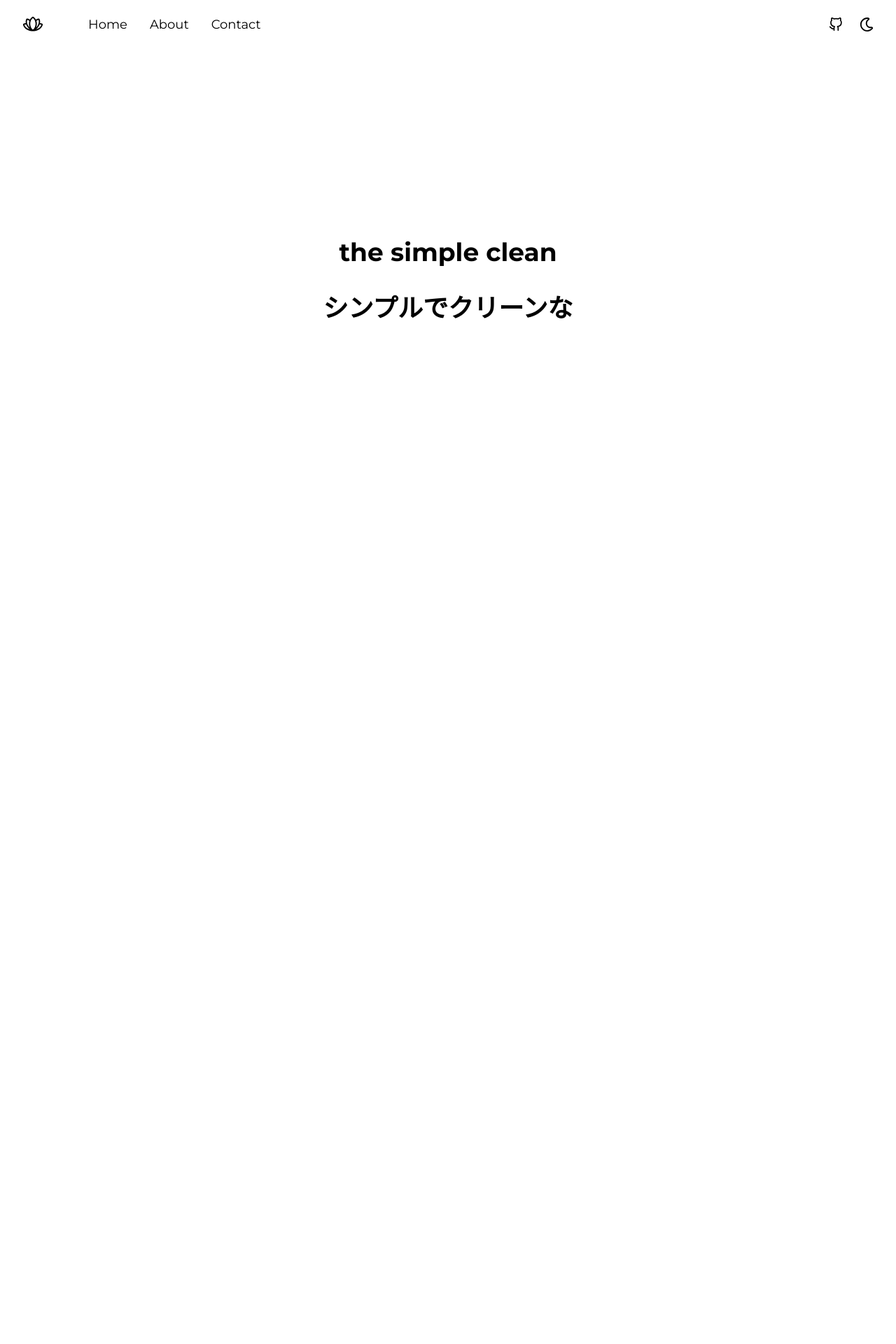
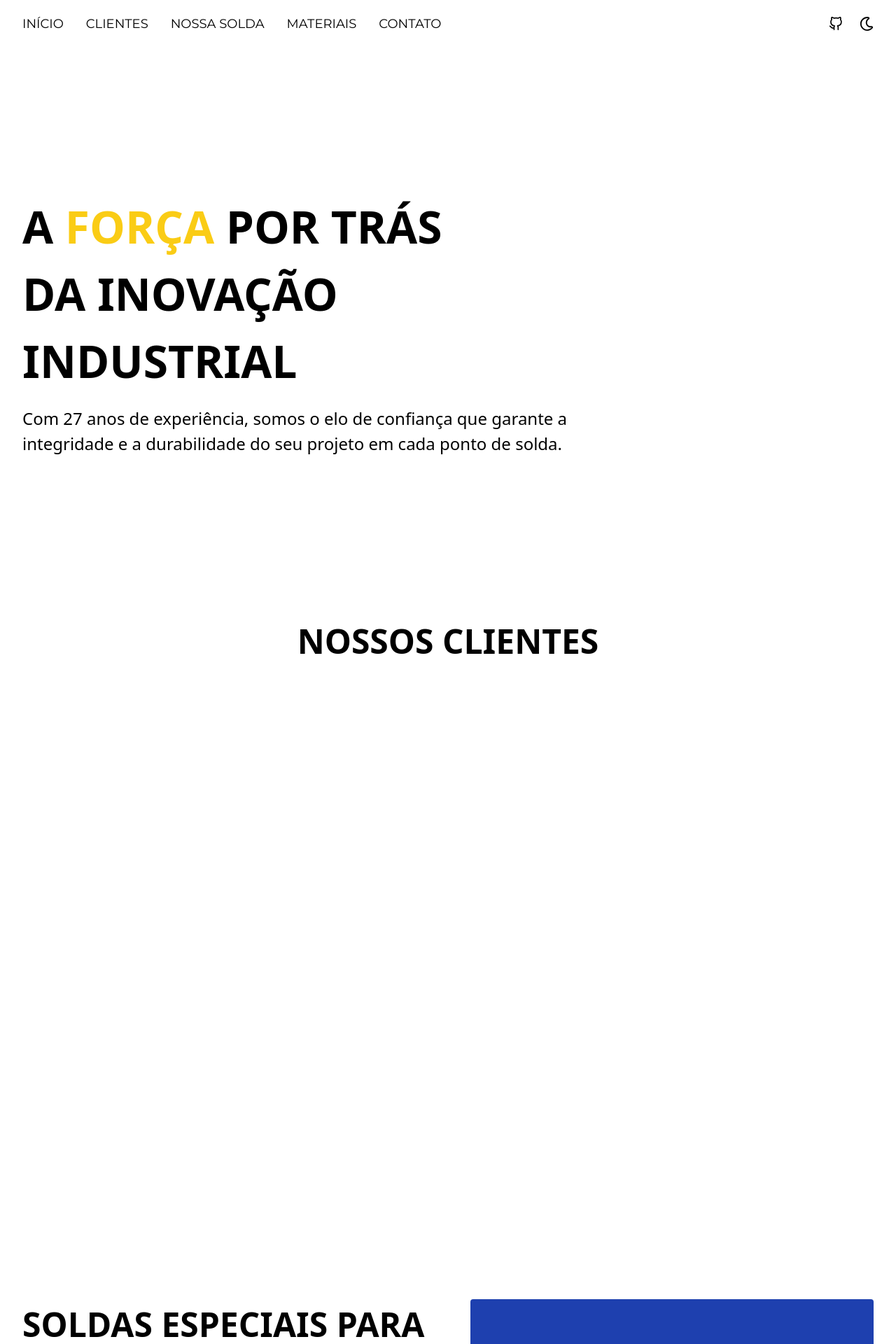
Before and after one commit to AmorimBreno/rc-soldas-website, a React (Vite) app: page / in a window 1280 px wide. Shown: the top 1920 px of the page at 70% size. Before the commit the page ends 800 px from the top, so only its background shows below. Built offline with nearby package versions, Linux system fonts and the light colour scheme.

Commit message:
feat: Home Page texts, clients squares, solda text and Contact Me base form with functions

```diff
--- /dev/null
+++ b/src/app/components/ContactMeForms.tsx
@@ -0,0 +1,78 @@
+import React from 'react';
+import { FormsData } from '../types/formsData';
+
+
+
+type FormClienteProps = {
+  formsData: FormsData;
+  handleFormsChange: (e: React.ChangeEvent<HTMLInputElement | HTMLTextAreaElement>) => void;
+  handleImageChange: (e: React.ChangeEvent<HTMLInputElement>) => void;
+  handleFormsSubmit: (e: React.FormEvent<HTMLFormElement>) => void;
+
+};
+
+const FormCliente: React.FC<FormClienteProps> = ({
+  formsData,
+  handleFormsChange,
+  handleImageChange,
+  handleFormsSubmit
+}) => {
+  return (
+    <form onSubmit={handleFormsSubmit} className="flex flex-col gap-4 p-4">
+      <input
+        type="text"
+        name="fullname"
+        value={formsData.fullname}
+        onChange={handleFormsChange}
+        placeholder="Nome completo"
+        className="border p-2"
+      />
+      <input
+        type="text"
+        name="company"
+        value={formsData.company}
+        onChange={handleFormsChange}
+        placeholder="Empresa"
+        className="border p-2"
+      />
+      <input
+        type="text"
+        name="number"
+        value={formsData.number}
+        onChange={handleFormsChange}
+        placeholder="Telefone"
+        className="border p-2"
+      />
+      <input
+        type="email"
+        name="email"
+        value={formsData.email}
+        onChange={handleFormsChange}
+        placeholder="Email"
+        className="border p-2"
+      />
+      <textarea
+        name="details"
+        value={formsData.details}
+        onChange={handleFormsChange}
+        placeholder="Detalhes"
+        className="border p-2"
+      />
+
+      <input
+        type="file"
+        name="images"
+        multiple
+        accept="image/*"
+        onChange={handleImageChange}
+        className="border p-2"
+      />
+
+      <button type="submit" className="bg-blue-500 text-white p-2 rounded">
+        Enviar
+      </button>
+    </form>
+  );
+};
+
+export default FormCliente;
--- a/src/app/components/navbar.tsx
+++ b/src/app/components/navbar.tsx
@@ -35,23 +35,28 @@ export function Navbar() {
             : 'rgba(10, 10, 10, 0.6)',
         color: theme === 'light' ? 'black' : 'white'
       }}
-      className="fixed left-0 top-0 z-10 flex w-full items-center justify-between p-5 px-8 font-mont backdrop-blur-md transition-all duration-700"
+      className="uppercase fixed left-0 top-0 z-10 flex w-full items-center justify-between p-5 px-8 font-mont backdrop-blur-md transition-all duration-700"
     >
       <RiMenu2Line
         className="flex cursor-pointer text-2xl sm:hidden"
         onClick={handleOpenMenu}
       />
       <div className="hidden items-center gap-16 sm:flex">
-        <PiFlowerLotus className="text-3xl" />
         <div className="flex items-center gap-8 text-lg">
           <a href="#" className="cursor-pointer">
-            Home
+            Início
           </a>
           <a href="#" className="cursor-pointer">
-            About
+            Clientes
           </a>
           <a href="#" className="cursor-pointer">
-            Contact
+            Nossa Solda
+          </a>
+          <a href="#" className="cursor-pointer">
+            Materiais
+          </a>
+          <a href="#" className="cursor-pointer">
+            Contato
           </a>
         </div>
       </div>
@@ -89,25 +94,36 @@ export function Navbar() {
               className="absolute left-[85%] top-4 cursor-pointer text-4xl"
               onClick={handleCloseMenu}
             />
-            <PiFlowerLotus className="text-6xl" />
             <div className="flex flex-col justify-center gap-8 text-xl">
               <a
                 href="#"
                 className={`cursor-pointer transition-all duration-1000 ${fade ? 'translate-x-0 opacity-100' : '-translate-x-full opacity-0'}`}
               >
-                Home
+                Início
               </a>
               <a
                 href="#"
                 className={`cursor-pointer transition-all delay-100 duration-1000 ${fade ? 'translate-x-0 opacity-100' : '-translate-x-full opacity-0'}`}
               >
-                About
+                Clientes
+              </a>
+              <a
+                href="#"
+                className={`cursor-pointer transition-all delay-100 duration-1000 ${fade ? 'translate-x-0 opacity-100' : '-translate-x-full opacity-0'}`}
+              >
+                Nossa Solda
+              </a>
+              <a
+                href="#"
+                className={`cursor-pointer transition-all delay-100 duration-1000 ${fade ? 'translate-x-0 opacity-100' : '-translate-x-full opacity-0'}`}
+              >
+                Materiais
               </a>
               <a
                 href="#"
                 className={`cursor-pointer transition-all delay-200 duration-1000 ${fade ? 'translate-x-0 opacity-100' : '-translate-x-full opacity-0'}`}
               >
-                Contact
+                Contato
               </a>
             </div>
           </div>
--- a/src/app/pages/home.tsx
+++ b/src/app/pages/home.tsx
@@ -1,15 +1,45 @@
-import { useEffect, useState } from 'react'
+import { useState } from 'react'
 import { useTheme } from '../hooks/use-theme'
+import { FormsData } from '../types/formsData';
+import ContactMeForms from '../components/ContactMeForms';
 
 export function Home() {
   const { theme } = useTheme()
-  const [fade, setFade] = useState(false)
 
-  useEffect(() => {
-    setTimeout(() => {
-      setFade(true)
-    }, 100)
-  }, [])
+  const [formsData, setFormsData] = useState<FormsData>({fullname:"", company: "", number: "", email:"", details:"",  images: []})
+
+  const handleFormsChange = (
+    e: React.ChangeEvent<HTMLInputElement | HTMLTextAreaElement>
+  ) => {
+    const { name, value } = e.target;
+    setFormsData(prev => ({
+      ...prev,
+      [name]: value
+    }));
+  };
+
+  const handleImageChange = (
+    e: React.ChangeEvent<HTMLInputElement>
+  ) => {
+    const files = e.target.files;
+    if (files && files.length > 0) {
+      setFormsData(prev => ({
+        ...prev,
+        images: Array.from(files)
+      }));
+    }
+  };
+
+
+
+  const handleFormsSubmit = (
+    e: React.FormEvent<HTMLFormElement>
+  ) => {
+    e.preventDefault();
+    console.log("Dados enviados:", formsData);
+  };
+
+
 
   return (
     <main
@@ -20,14 +50,32 @@ export function Home() {
       }}
       className="flex min-h-screen w-full flex-col items-center justify-center gap-12 py-24 transition-all duration-700 md:py-0"
     >
-      <h1
-        className={`text-center font-mont text-2xl font-bold transition-all duration-1000 sm:text-4xl ${fade ? 'translate-x-0 opacity-100' : 'translate-x-32 opacity-0'}`}
-      >
-        the simple clean
-        <br />
-        <br />
-        シンプルでクリーンな
-      </h1>
+      <div className='h-screen w-full flex flex-col items-start justify-center px-[32px]'>
+        <p className='text-[64px] font-bold w-1/2 mt-[128px]'>A <span className='text-yellow-400 '>FORÇA</span> POR TRÁS DA INOVAÇÃO INDUSTRIAL</p>
+        <p className='w-2/3 text-[24px] mt-[16px]'>Com 27 anos de experiência, somos o elo de confiança que garante a integridade e a durabilidade do seu projeto em cada ponto de solda.</p>
+      </div>
+      <div className='h-screen w-full flex flex-col items-center justify-start px-[32px] mt-[32px]'>
+        <p className='text-[48px] uppercase font-bold'>Nossos clientes</p>
+        <div className="px-[32px] h-full grid grid-cols-7 auto-rows-[176px] gap-[8px] mt-[96px]">
+        {[...Array(14).keys()].map(i => i + 1).map(()=> {
+          return <div className='size-[176px] bg-white text-black hover:bg-yellow-400 transition-all duration-300 ease-in-out'></div>
+        })}
+        </div>
+      </div>
+      <div className='h-screen w-full flex flex-row items-center justify-start px-[32px] pt-[96px] pb-[16px] mt-[32px] bg-white gap-[64px]'>
+        <div className='w-full h-full flex flex-col  gap-[64px]'>
+          <p className='uppercase text-[48px] text-black font-bold'>Soldas especiais para aplicações industriais exigentes</p>
+          <p className='text-[16px] text-black'>Nossas soluções em soldagem foram desenvolvidas para atender aos mais altos padrões de qualidade e segurança em diversos segmentos industriais. Trabalhamos com processos precisos e materiais adequados a cada aplicação. <br/><br/>
+Desde o aço inox utilizado na indústria alimentícia, que exige superfícies livres de impurezas e resíduos, até ligas especiais aplicadas em equipamentos de produtos químicos sensíveis, onde a integridade da solda é fundamental.</p>
+        <div className='w-[320px] h-[80px] bg-yellow-400 flex items-center justify-center uppercase text-black text-[24px] font-bold rounded-[4px] hover:bg-yellow-300 cursor-pointer transition-all duration-300 ease-in-out'>entrar em contato</div>
+        </div>
+        <div className='w-full h-full flex justify-center items-center bg-blue-800 rounded-[4px]'></div>
+      </div>
+      <div className='w-full h-screen'>carrousel</div>
+      <div className='h-screen w-full flex flex-col items-center justify-start px-[32px] pt-[96px] pb-[16px] mt-[32px] bg-white gap-[64px] text-black'>
+        <p className='font-bold text-[48px]'>CONTATE-NOS</p>
+        <ContactMeForms formsData={formsData} handleFormsChange={handleFormsChange} handleFormsSubmit={handleFormsSubmit} handleImageChange={handleImageChange}/>
+      </div>
     </main>
   )
 }
--- /dev/null
+++ b/src/app/types/formsData.ts
@@ -0,0 +1,8 @@
+export type FormsData = {
+  fullname: string;
+  company: string;
+  number: string;
+  email: string;
+  details: string;
+  images: File[];
+};
```
